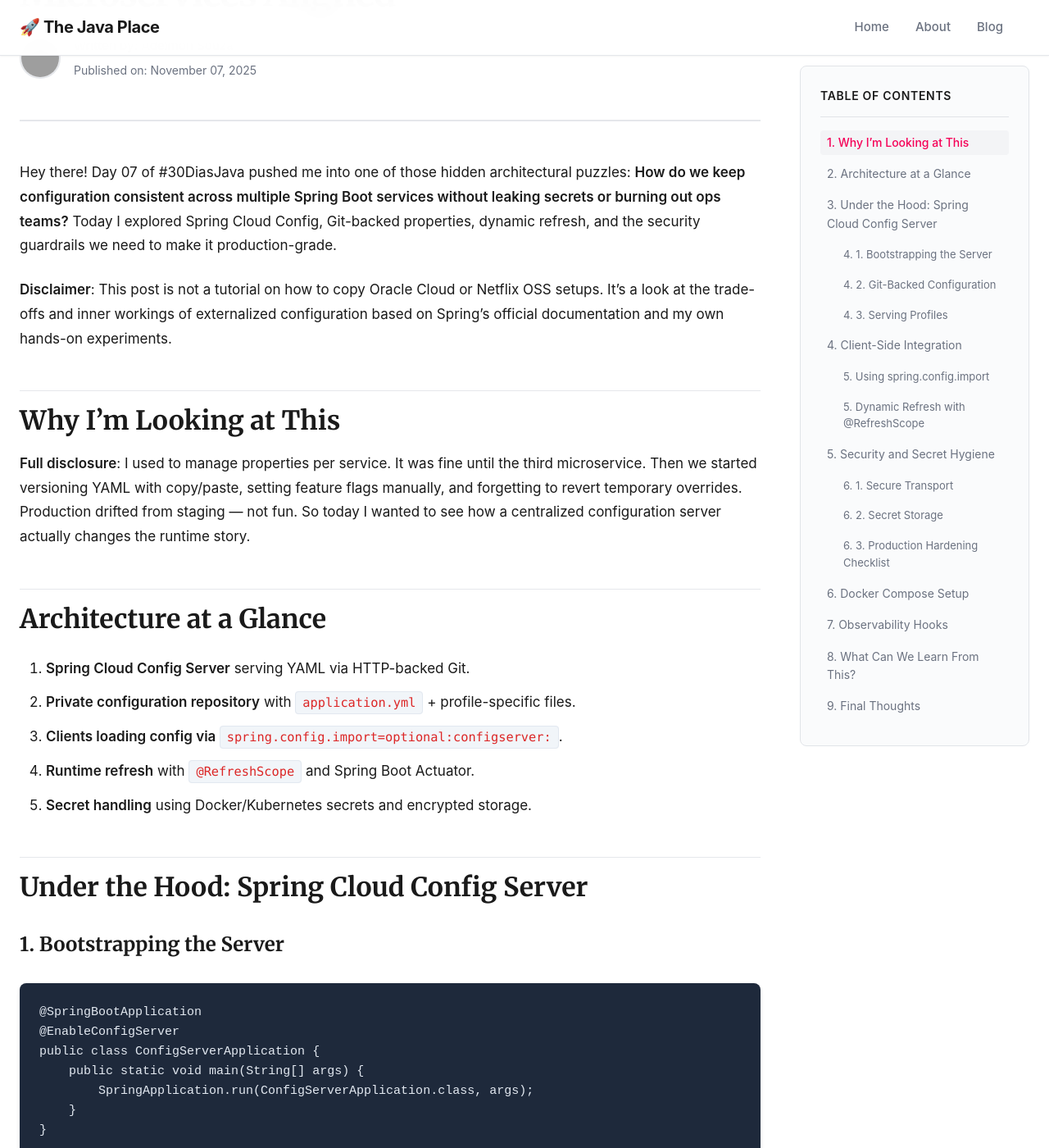
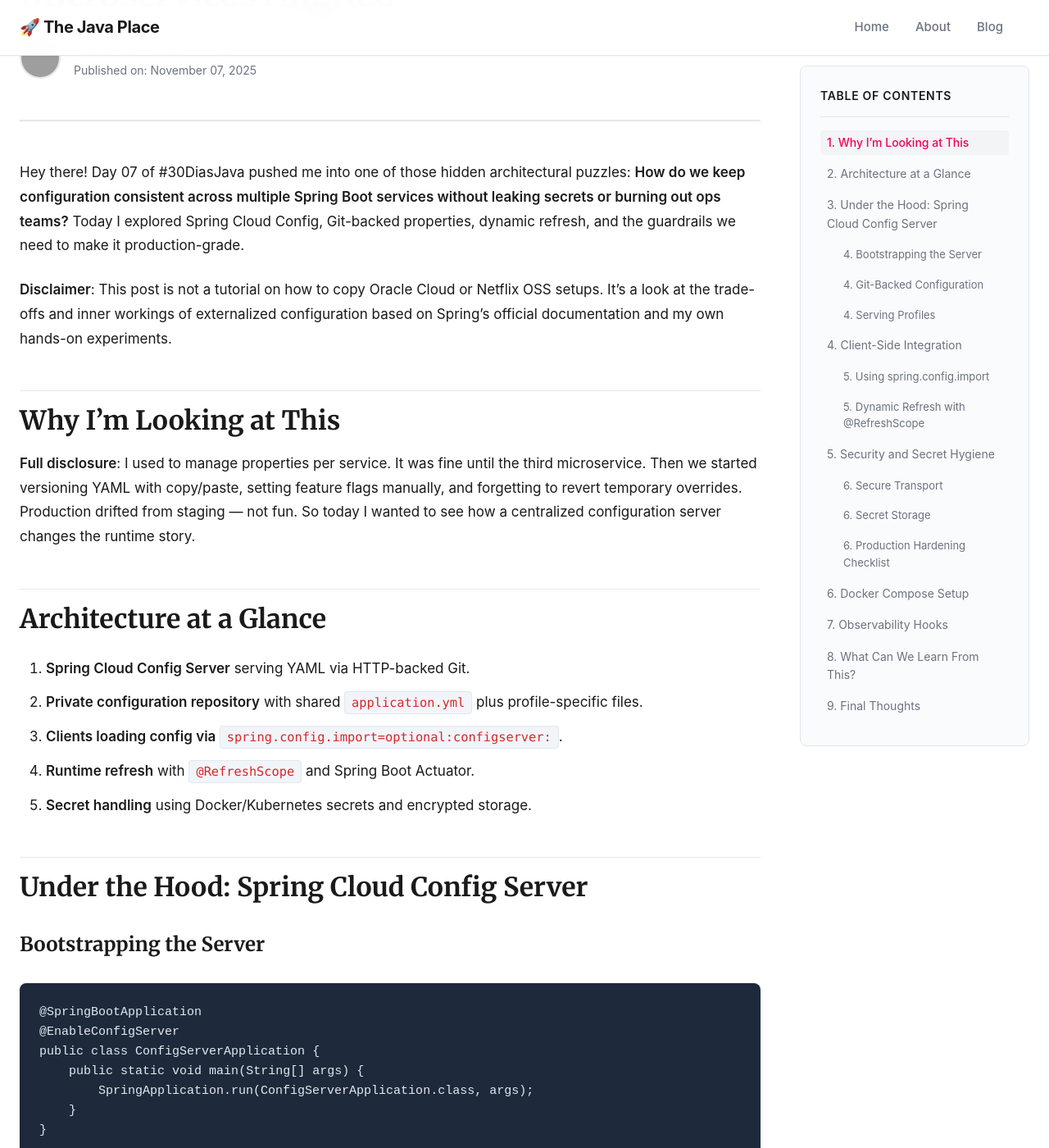
Before and after one commit to adelmonsouza/adelmonsouza.github.io, a Jekyll site: the page built from _posts/2025-11-07-config-server-under-the-hood.md, in a window 1280 px wide and 1400 px high, scrolled down 255 px. Shown: the whole window at 82% size. Built offline with Jekyll 4.4.1, drawn with Linux system fonts in a browser that asks for light colours; some of the changed text lies outside the part shown; grey boxes are pictures that could not be loaded.

Commit message:
feat(blog): finalize day 06-08 posts with security references

````diff
--- a/_posts/2025-11-07-config-server-under-the-hood.md
+++ b/_posts/2025-11-07-config-server-under-the-hood.md
@@ -6,25 +6,25 @@
 permalink: /blog/2025/11/07/config-server-under-the-hood.html
 ---
 
-Hey there! Day 07 of #30DiasJava pushed me into one of those hidden architectural puzzles: **How do we keep configuration consistent across multiple Spring Boot services without leaking secrets or burning out ops teams?** Today I explored Spring Cloud Config, Git-backed properties, dynamic refresh, and the security guardrails we need to make it production-grade.
+Hey there! Day 07 of #30DiasJava pushed me into one of those hidden architectural puzzles: **How do we keep configuration consistent across multiple Spring Boot services without leaking secrets or burning out ops teams?** Today I explored Spring Cloud Config, Git-backed properties, dynamic refresh, and the guardrails we need to make it production-grade.
 
 **Disclaimer**: This post is not a tutorial on how to copy Oracle Cloud or Netflix OSS setups. It’s a look at the trade-offs and inner workings of externalized configuration based on Spring’s official documentation and my own hands-on experiments.
 
 ## Why I'm Looking at This
 
-**Full disclosure**: I used to manage properties per service. It was fine until the third microservice. Then we started versioning YAML with copy/paste, setting feature flags manually, and forgetting to revert temporary overrides. Production drifted from staging — not fun. So today I wanted to see how a centralized configuration server actually changes the runtime story.
+**Full disclosure**: I used to manage properties per service. It was fine until the third microservice. Then we started versioning YAML with copy/paste, setting feature flags manually, and forgetting to revert temporary overrides. Production drifted from staging — not fun. So today I wanted to see how a centralized configuration server changes the runtime story.
 
 ## Architecture at a Glance
 
 1. **Spring Cloud Config Server** serving YAML via HTTP-backed Git.
-2. **Private configuration repository** with `application.yml` + profile-specific files.
+2. **Private configuration repository** with shared `application.yml` plus profile-specific files.
 3. **Clients loading config via `spring.config.import=optional:configserver:`**.
 4. **Runtime refresh** with `@RefreshScope` and Spring Boot Actuator.
 5. **Secret handling** using Docker/Kubernetes secrets and encrypted storage.
 
 ## Under the Hood: Spring Cloud Config Server
 
-### 1. Bootstrapping the Server
+### Bootstrapping the Server
 
 ```java
 @SpringBootApplication
@@ -36,9 +36,9 @@
 }
 ```
 
-The server exposes endpoints like `/application/default` or `/order-service/prod`. Spring Cloud Config pulls files from Git on demand (or caches them based on `spring.cloud.config.server.git.cloneOnStart`).
+The server exposes endpoints like `/application/default` or `/order-service/prod`. Spring Cloud Config pulls files from Git on demand (or caches them using `spring.cloud.config.server.git.cloneOnStart`).
 
-### 2. Git-Backed Configuration
+### Git-Backed Configuration
 
 ```yaml
 spring:
@@ -54,9 +54,9 @@
   port: 8888
 ```
 
-Key detail: the server never stores credentials. The repo remains private; access is enforced via deploy keys or GitHub App tokens.
+Key detail: the server never stores Git credentials at rest. The repo stays private; access is enforced via deploy keys or GitHub App tokens.
 
-### 3. Serving Profiles
+### Serving Profiles
 
 Given a repo structure like:
 
@@ -101,30 +101,30 @@
 }
 ```
 
-When we update `feature.checkout.express` in Git and trigger `POST /actuator/refresh`, Spring Cloud Config repopulates the bean without a restart. This uses Spring Boot Actuator under the hood (see [Spring Boot Reference Guide](https://docs.spring.io/spring-boot/docs/current/reference/html/actuator.html)).
+When we update `feature.checkout.express` in Git and trigger `POST /actuator/refresh`, Spring Cloud Config repopulates the bean without a restart. This uses Spring Boot Actuator under the hood (see the [Spring Boot Reference Guide](https://docs.spring.io/spring-boot/docs/current/reference/html/actuator.html)).
 
 ## Security and Secret Hygiene
 
-### 1. Secure Transport
+### Secure Transport
 
 - Enforce HTTPS between clients and Config Server (`server.ssl.*` settings).
 - Restrict exposure with network policies or service mesh mTLS.
 - Authentication options: HTTP Basic, OAuth2, or mutual TLS.
 
-### 2. Secret Storage
+### Secret Storage
 
-- Store credentials in Docker/Kubernetes secrets; mount them as environment variables.
+- Keep credentials in Docker/Kubernetes secrets; mount them as environment variables.
 - Reference them in `bootstrap.yml` via `${ENV_VAR}` placeholders.
-- For encrypted values, use Spring Cloud Config’s [encrypt/decrypt endpoints](https://docs.spring.io/spring-cloud-config/docs/current/reference/html/#_encryption_and_decryption). Example:
+- For encrypted values, use Spring Cloud Config’s [encrypt/decrypt endpoints](https://docs.spring.io/spring-cloud-config/docs/current/reference/html/#_encryption_and_decryption):
 
 ```bash
-echo 'mySecretValue' | curl -X POST --data-binary @- http://config-server:8888/encrypt
+echo 'mySecretValue' | curl -X POST --data-binary @- https://config.thejavaplace.dev/encrypt
 ```
 
-### 3. Production Hardening Checklist
+### Production Hardening Checklist
 
 1. Limit Actuator exposure: only expose `health` and `info` publicly.
-2. Lock down `/actuator/refresh` behind authentication.
+2. Lock down `/actuator/refresh` behind authentication and audit logging.
 3. Enable Git commit signing to ensure config integrity.
 4. Automate scans for plaintext secrets before pushing to the config repo.
 
````
Also changed, not shown: other parts of _posts/2025-11-07-config-server-under-the-hood.md (+4 -4 lines), _posts/2025-11-06-resilience4j-under-the-hood.md (+5 -1 lines), _posts/2025-11-08-observability-under-the-hood.md (+10 -4 lines).
